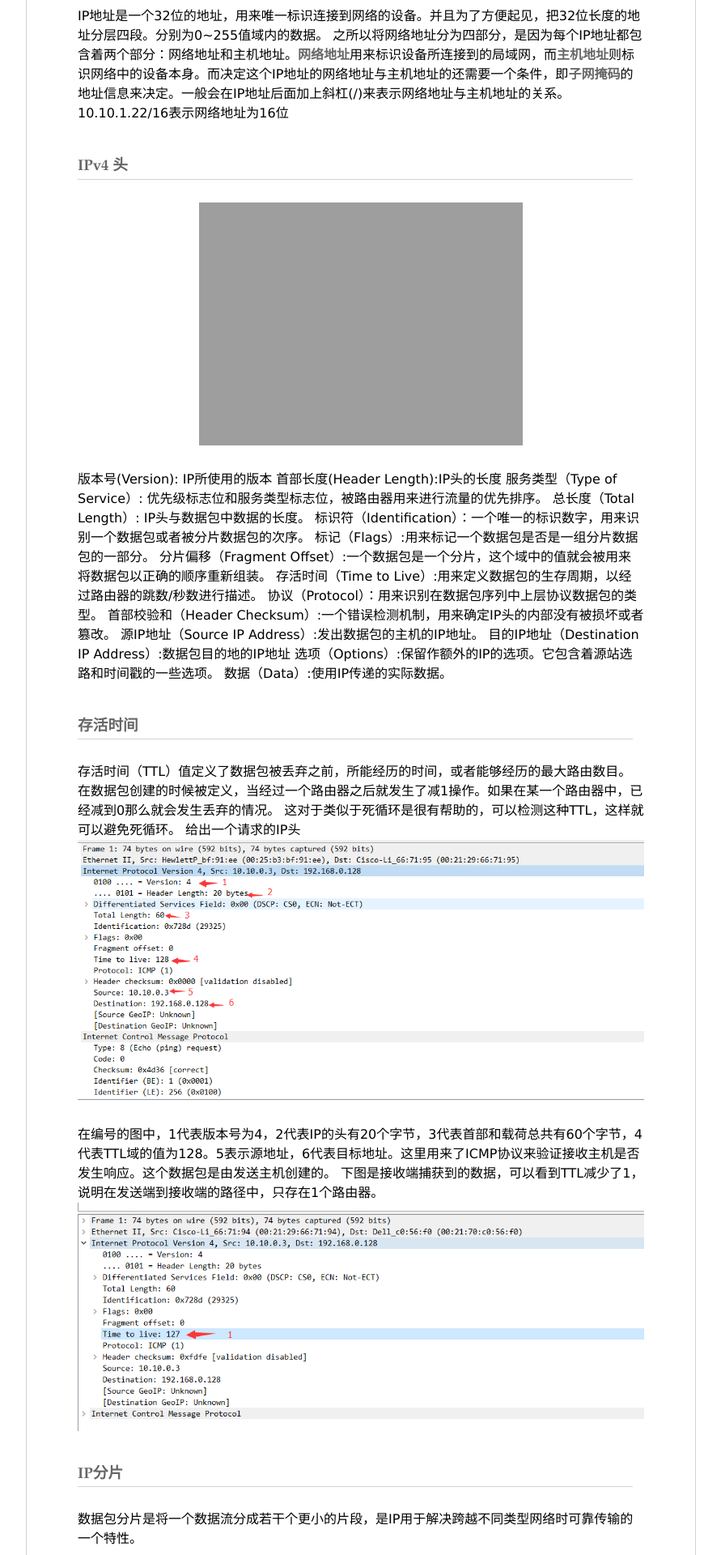
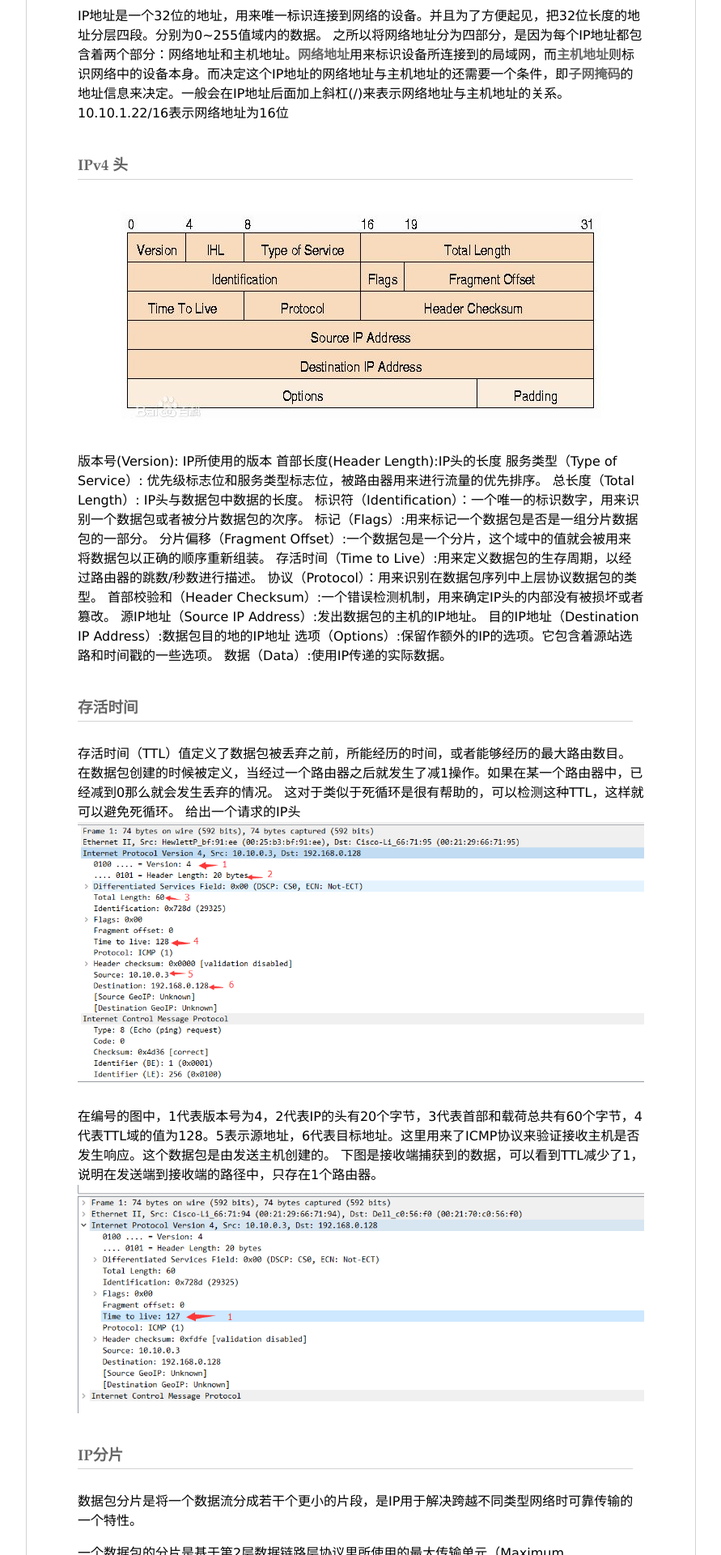
Before and after one commit to fogflower/mjdog1.github.io, a Jekyll site: the page built from _posts/2017-9-24-wireshark数据包分析实战之第六章--通用底层网络协议.md, in a window 1280 px wide. Shown: the part 1776-3696 px from the top of the page at 81% size, without its empty margins (194-1085 px from the left). Built offline with Jekyll 4.4.1, drawn with Linux system fonts in a browser that asks for light colours; our own code applies the rules of GitHub Pages for plain Markdown files; comment, search, counter and statistics services are not loaded.

Commit message:
Update 2017-9-24-wireshark数据包分析实战之第六章--通用底层网络协议.md

```diff
--- a/_posts/2017-9-24-wireshark数据包分析实战之第六章--通用底层网络协议.md
+++ b/_posts/2017-9-24-wireshark数据包分析实战之第六章--通用底层网络协议.md
@@ -38,7 +38,7 @@ TCP/IP网络（基于ipv4）中用来将IP地址解析为MAC地址的过程叫
 IP地址是一个32位的地址，用来唯一标识连接到网络的设备。并且为了方便起见，把32位长度的地址分层四段。分别为0~255值域内的数据。
 之所以将网络地址分为四部分，是因为每个IP地址都包含着两个部分：网络地址和主机地址。**网络地址**用来标识设备所连接到的局域网，而**主机地址**则标识网络中的设备本身。而决定这个IP地址的网络地址与主机地址的还需要一个条件，即**子网掩码**的地址信息来决定。一般会在IP地址后面加上斜杠(/)来表示网络地址与主机地址的关系。10.10.1.22/16表示网络地址为16位
 ### IPv4 头
-![Alt text](http://colacs.cn/images/2017-9-26-wiresharkAnalysis/ipv4.jpg)
+![Alt text](http://colacs.cn/images/2017-9-26-wiresharkAnalysis/2017-9-26-ipv4.jpg)
 版本号(Version): IP所使用的版本
 首部长度(Header Length):IP头的长度
 服务类型（Type of Service）: 优先级标志位和服务类型标志位，被路由器用来进行流量的优先排序。
```
